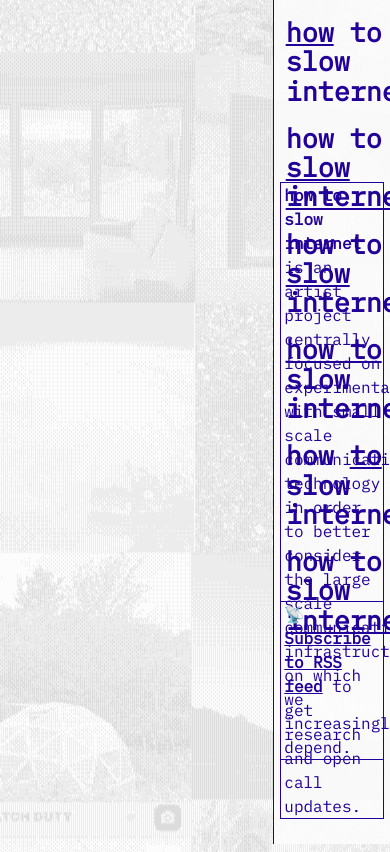
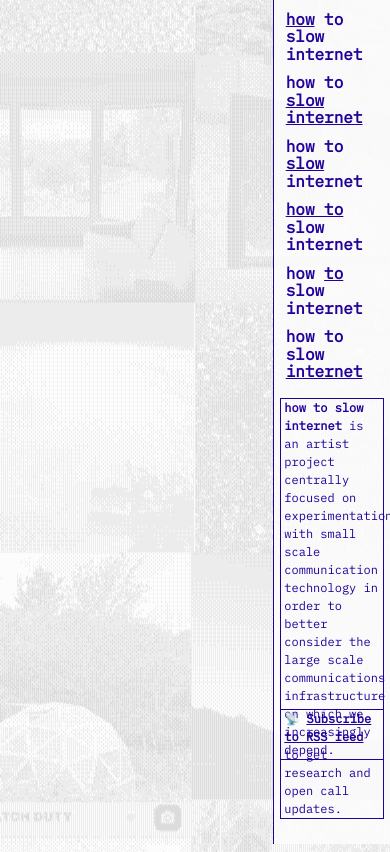
Before and after one commit to carriehott/howtoslowinternet, an Eleventy site: page src/index.html in a window 390 px wide. Built offline with nearby package versions, Linux system fonts and the light colour scheme; Eleventy itself is replaced by a stand-in of ours; files that its build step writes are made by us from their sources.

Commit message:
responsiveness

```diff
--- a/src/css/global.css
+++ b/src/css/global.css
@@ -1,4 +1,11 @@
 @import url('./reset.css');
+
+html {
+  box-sizing: border-box;
+    font-size: 1rem;
+   transition: font-size 0.2s ease;
+            }
+
 
 @font-face {
     font-family: 'IBM Plex Mono';
@@ -16,9 +23,12 @@ body{
 }
 
 p {
-    font-size: 18pt;
+    font-size: 1rem;
 }
 
+h1 {
+    font-size: 1rem;
+}
 #navmenu {
     background-color: #fcfcfcdd;
     border-left: solid 1px #22019a;
@@ -39,7 +49,7 @@ p {
     position: absolute;
     bottom: 10%;
     right: 5%;
-    font-size: 12pt;
+    font-size: .75rem;
 }
 
 #rss {
@@ -49,7 +59,7 @@ p {
     position: absolute;
     bottom: 3%;
     right: 5%;
-    font-size: 12pt;
+    font-size: .75rem;
 
 }
 
@@ -75,7 +85,7 @@ p {
 }
 
 .author, .description {
-    font-size: 12pt;
+   font-size: .75rem;
 }
 
 .cicada-card {
```
Also changed, not shown: 8 other files.
